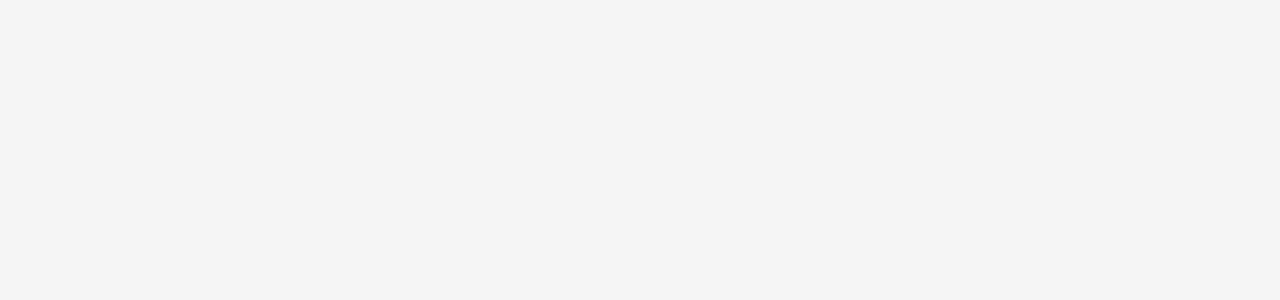
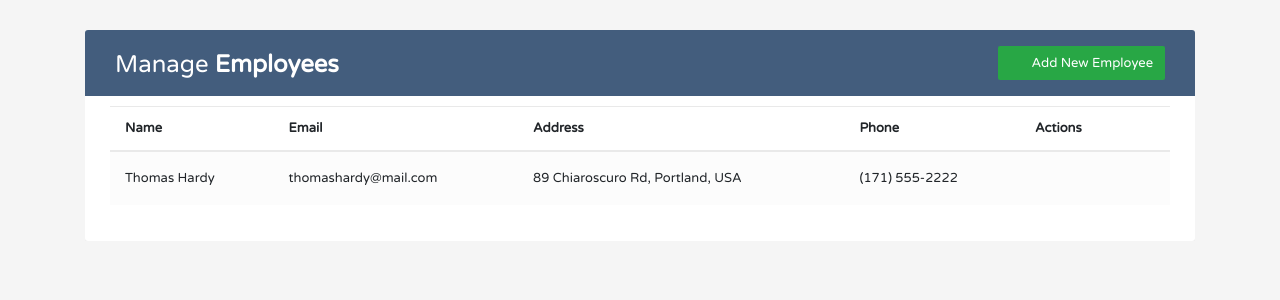
Before and after one commit to emregokcam/manage_emp_react_bootstrap, a React (Create React App) app: page / in a window 1280 px wide. Shown: the top 300 px of the page. Built offline with nearby package versions, Linux system fonts and the light colour scheme.

Commit message:
Added files

```diff
--- a/public/index.html
+++ b/public/index.html
@@ -1,14 +1,12 @@
 <!DOCTYPE html>
 <html lang="en">
+
 <head>
   <meta charset="utf-8" />
   <link rel="icon" href="%PUBLIC_URL%/favicon.ico" />
   <meta name="viewport" content="width=device-width, initial-scale=1" />
   <meta name="theme-color" content="#000000" />
-    <meta
-      name="description"
-      content="Web site created using create-react-app"
-    />
+  <meta name="description" content="Web site created using create-react-app" />
   <link rel="apple-touch-icon" href="%PUBLIC_URL%/logo192.png" />
   <!--
       manifest.json provides metadata used when your web app is installed on a
@@ -24,8 +22,14 @@
       work correctly both with client-side routing and a non-root public URL.
       Learn how to configure a non-root public URL by running `npm run build`.
     -->
-    <title>React App</title>
+  <link rel="stylesheet" href="https://fonts.googleapis.com/css?family=Roboto|Varela+Round">
+  <link rel="stylesheet" href="https://stackpath.bootstrapcdn.com/bootstrap/4.5.0/css/bootstrap.min.css">
+  <link rel="stylesheet" href="https://fonts.googleapis.com/icon?family=Material+Icons">
+  <link rel="stylesheet" href="https://maxcdn.bootstrapcdn.com/font-awesome/4.7.0/css/font-awesome.min.css">
+
+  <title>Manage Employee</title>
 </head>
+
 <body>
   <noscript>You need to enable JavaScript to run this app.</noscript>
   <div id="root"></div>
@@ -40,4 +44,5 @@
       To create a production bundle, use `npm run build` or `yarn build`.
     -->
 </body>
+
 </html>
--- a/src/App.js
+++ b/src/App.js
@@ -1,8 +1,27 @@
+import EmployeeList from "./components/EmployeeList";
+
 
 function App() {
   return (
     <div className="App">
 
+      <div className="container-xl">
+        <div className="table-responsive">
+          <div className="table-wrapper">
+            <div className="table-title">
+              <div className="row">
+                <div className="col-sm-6">
+                  <h2>Manage <b>Employees</b></h2>
+                </div>
+                <div className="col-sm-6">
+                  <a href="#addEmployeeModal" className="btn btn-success" data-toggle="modal"><i className="material-icons">&#xE147;</i> <span>Add New Employee</span></a>
+                </div>
+              </div>
+            </div>
+            <EmployeeList />
+          </div>
+        </div>
+      </div>
     </div>
   );
 }
--- /dev/null
+++ b/src/components/Employee.js
@@ -0,0 +1,19 @@
+import React from 'react'
+
+const Employee = () => {
+    return (
+
+        <tr>
+            <td>Thomas Hardy</td>
+            <td>thomashardy@mail.com</td>
+            <td>89 Chiaroscuro Rd, Portland, USA</td>
+            <td>(171) 555-2222</td>
+            <td>
+                <a href="#editEmployeeModal" className="edit" data-toggle="modal"><i className="material-icons" data-toggle="tooltip" title="Edit">&#xE254;</i></a>
+                <a href="#deleteEmployeeModal" className="delete" data-toggle="modal"><i className="material-icons" data-toggle="tooltip" title="Delete">&#xE872;</i></a>
+            </td>
+        </tr>
+    )
+}
+
+export default Employee
--- /dev/null
+++ b/src/components/EmployeeList.js
@@ -0,0 +1,24 @@
+import React from 'react'
+import Employee from './Employee'
+
+const EmployeeList = () => {
+    return (
+
+        <table className="table table-striped table-hover">
+            <thead>
+                <tr>
+                    <th>Name</th>
+                    <th>Email</th>
+                    <th>Address</th>
+                    <th>Phone</th>
+                    <th>Actions</th>
+                </tr>
+            </thead>
+            <tbody>
+                <Employee />
+            </tbody>
+        </table>
+            )
+}
+
+export default EmployeeList
```
Lines whose indentation alone changed are shown as unchanged.
